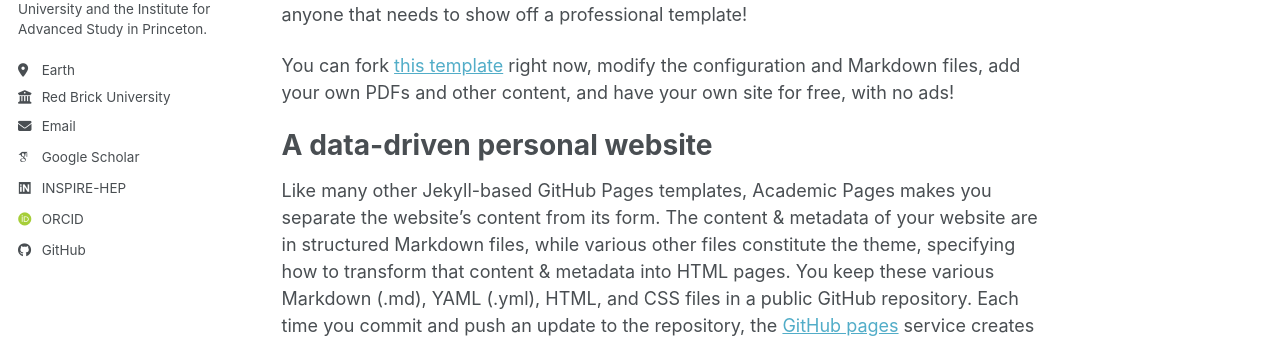
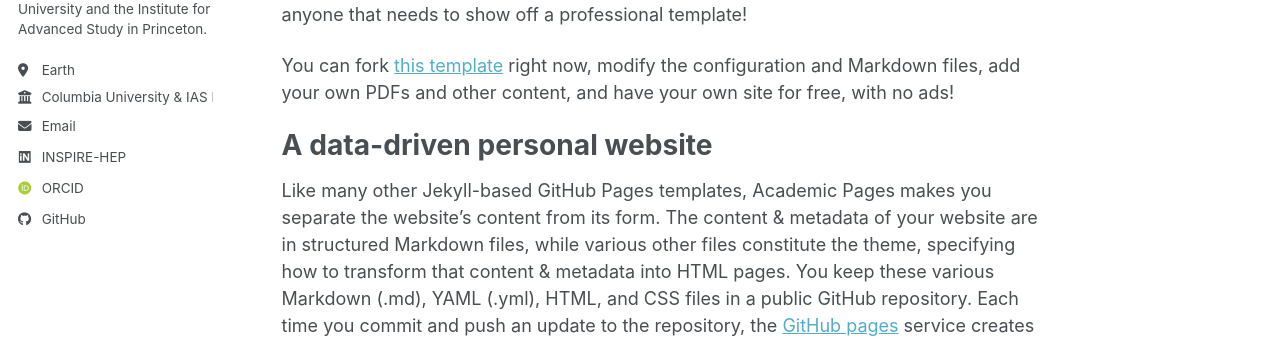
Before and after one commit to StrangeQuark007/StrangeQuark007.github.io, a Jekyll site: the page built from _pages/about.md, in a window 1280 px wide. Shown: the part 359-702 px from the top of the page. Built offline with Jekyll 4.4.1, drawn with Linux system fonts in a browser that asks for light colours; some web fonts are replaced; a script bundle is joined from its source files by our own code; library files that are not in the unit come from our copies.

Commit message:
Update _config.yml

```diff
--- a/_config.yml
+++ b/_config.yml
@@ -28,15 +28,15 @@
   pronouns         : # example: "she/her"
   bio              : "I am a physicist jointly affiliated with Columbia University and the Institute for Advanced Study in Princeton."
   location         : "Earth"
-  employer         : "Red Brick University"
+  employer         : "Columbia University & IAS Princeton"
   uri              : # URL
   email            : "giroux@ias.edu"
 
   # Academic websites
   academia         : # URL
   arxiv            : # URL - Update with the correct link to your profile
-  googlescholar    : "https://scholar.google.com/citations?user=PS_CX0AAAAAJ"
-  inspire-hep      : "https://inspirehep.net"
+  googlescholar    : # URL
+  inspire-hep      : "https://inspirehep.net/authors/2170481?ui-citation-summary=true"
   impactstory      : # URL
   orcid            : "https://orcid.org/0000-0002-2672-634X"
   semantic         : # URL
@@ -51,7 +51,7 @@
   bitbucket        : # Username - Update with your username on the site
   codepen          : # Username
   dribbble         : # Username
-  github           : "academicpages"
+  github           : "https://github.com/StrangeQuark007"
   kaggle           : # Username
   stackoverflow    : # User number or user number and name (i.e., use "1" or "1/jeff-atwood")
 
```
